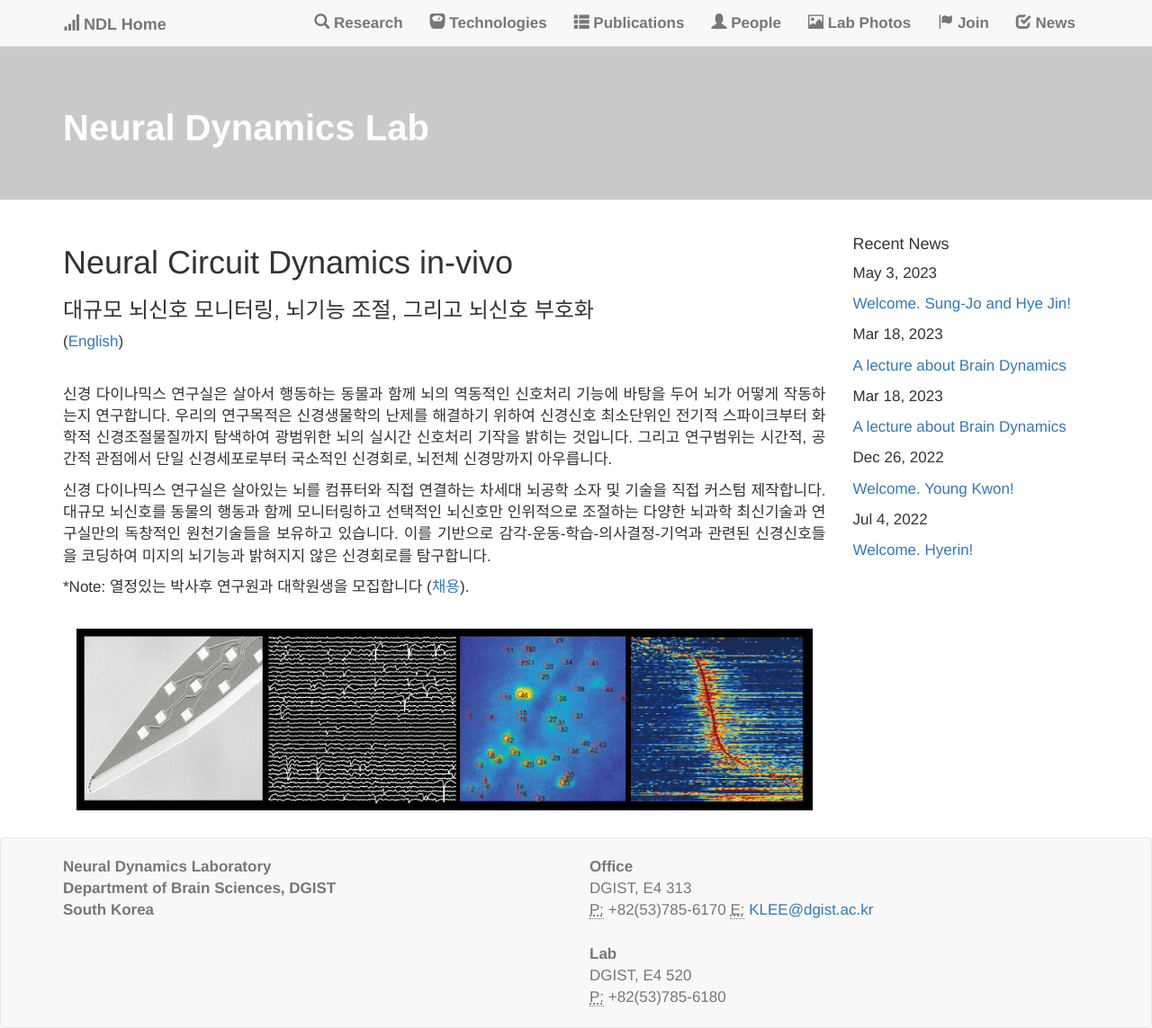
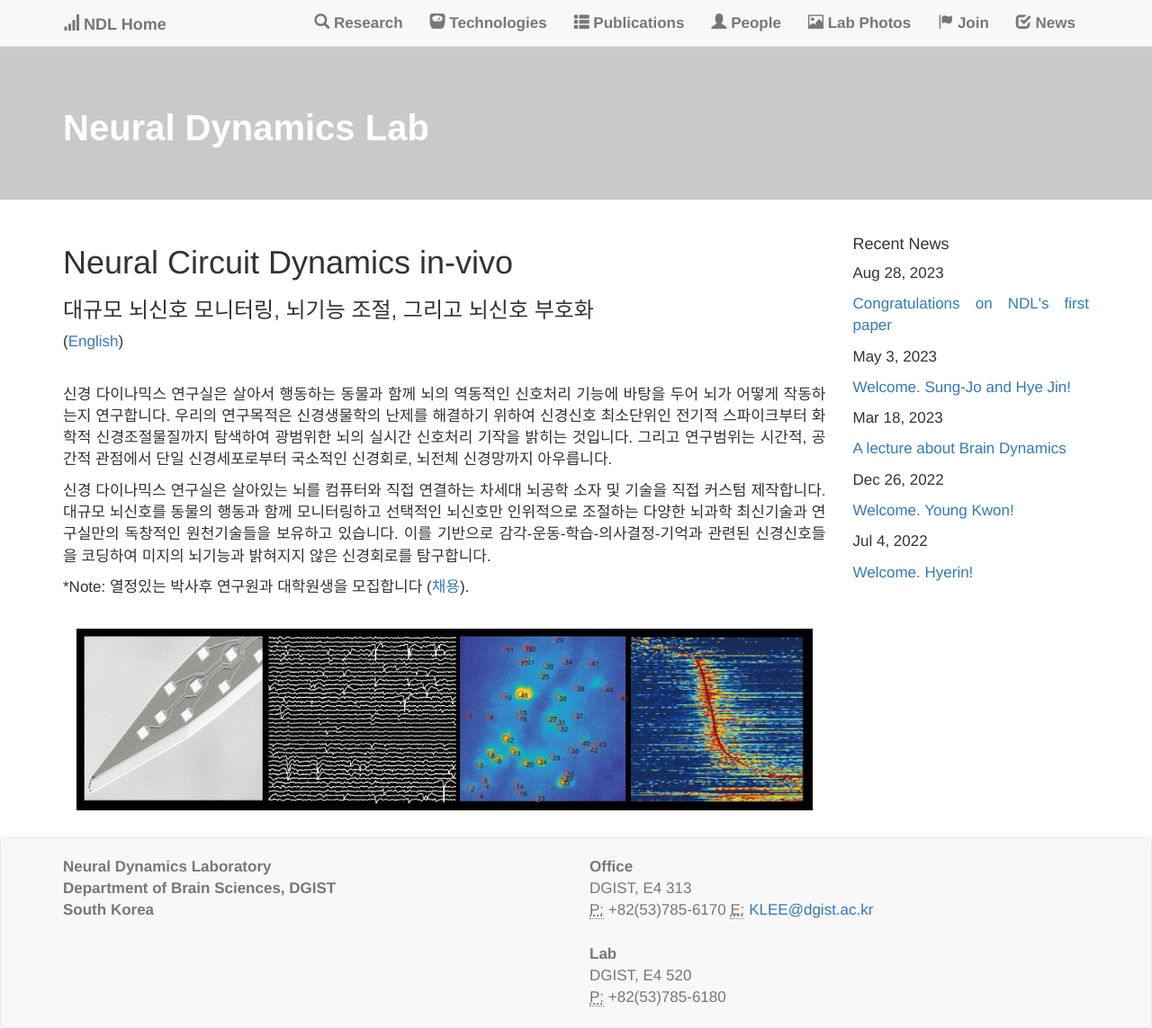
Before and after one commit to kleelab/kleelab.github.io, a Jekyll site: the page built from index.html, in a window 1280 px wide. Shown: the whole page at 90% size. Built offline with Jekyll 4.4.1, drawn with Linux system fonts in a browser that asks for light colours; nearby versions of some CDN libraries; a style sheet for code colours, icons or effects is not loaded.

Commit message:
Update 2023-08-28- Publication.md

```diff
--- a/_posts/2023-08-28- Publication.md
+++ b/_posts/2023-08-28- Publication.md
@@ -1,9 +1,7 @@
 ---
 layout: post
-title: A lecture about Brain Dynamics
-date:   2023-03-18
-excerpt: <iframe width="560" height="315" src="https://www.youtube.com/embed/LFP5H3ereig?start=1981" title="YouTube video player" frameborder="0" allow="accelerometer; autoplay; clipboard-write; encrypted-media; gyroscope; picture-in-picture; web-share" allowfullscreen></iframe>
+title: Congratulations on NDL's first paper
+date:   2023-08-28
+excerpt: https://doi.org/10.1016/j.bios.2023.115638
 ---
-Prof.Lee presented Brain Dynamics during Brain Awareness Week.
-
-<iframe width="560" height="315" src="https://www.youtube.com/embed/LFP5H3ereig?start=1981" title="YouTube video player" frameborder="0" allow="accelerometer; autoplay; clipboard-write; encrypted-media; gyroscope; picture-in-picture; web-share" allowfullscreen></iframe>
+Chang Hak and Young Kwon's paper was published in Biosensors and Bioelectronics!
```
